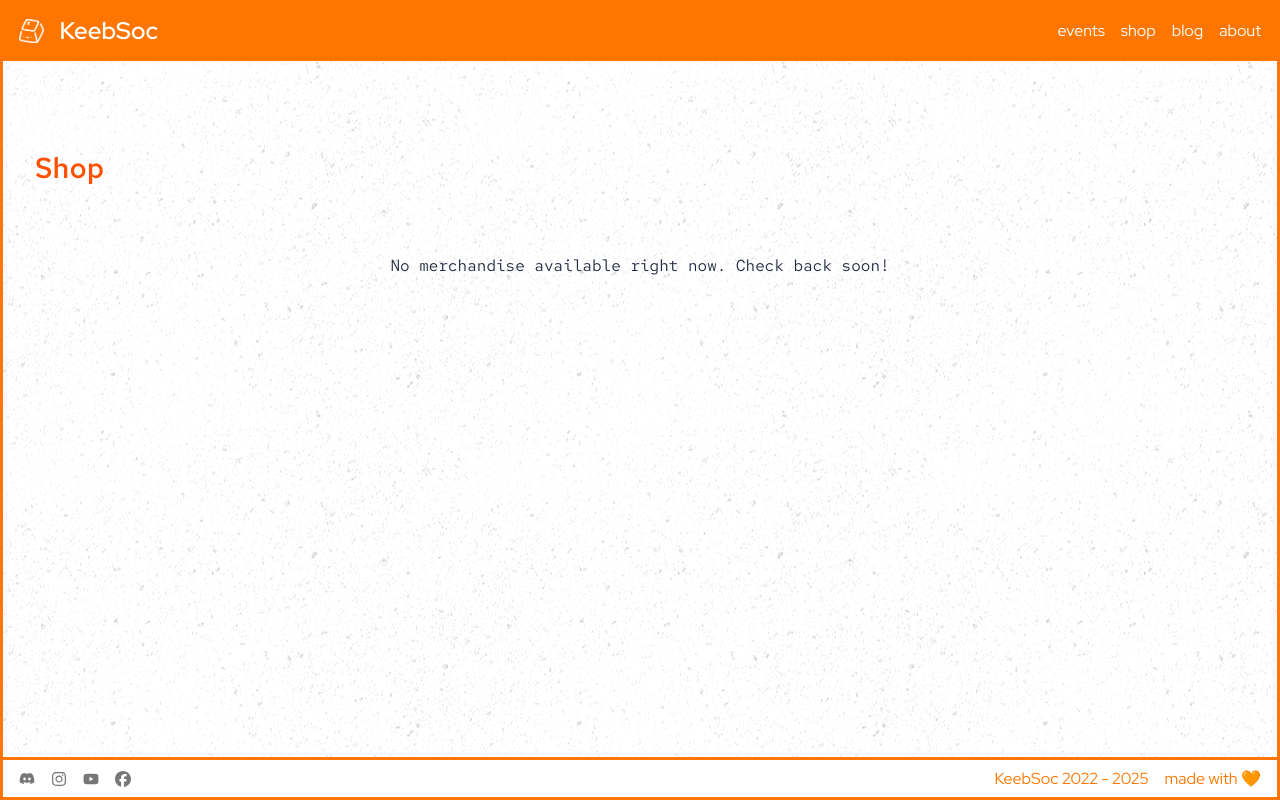
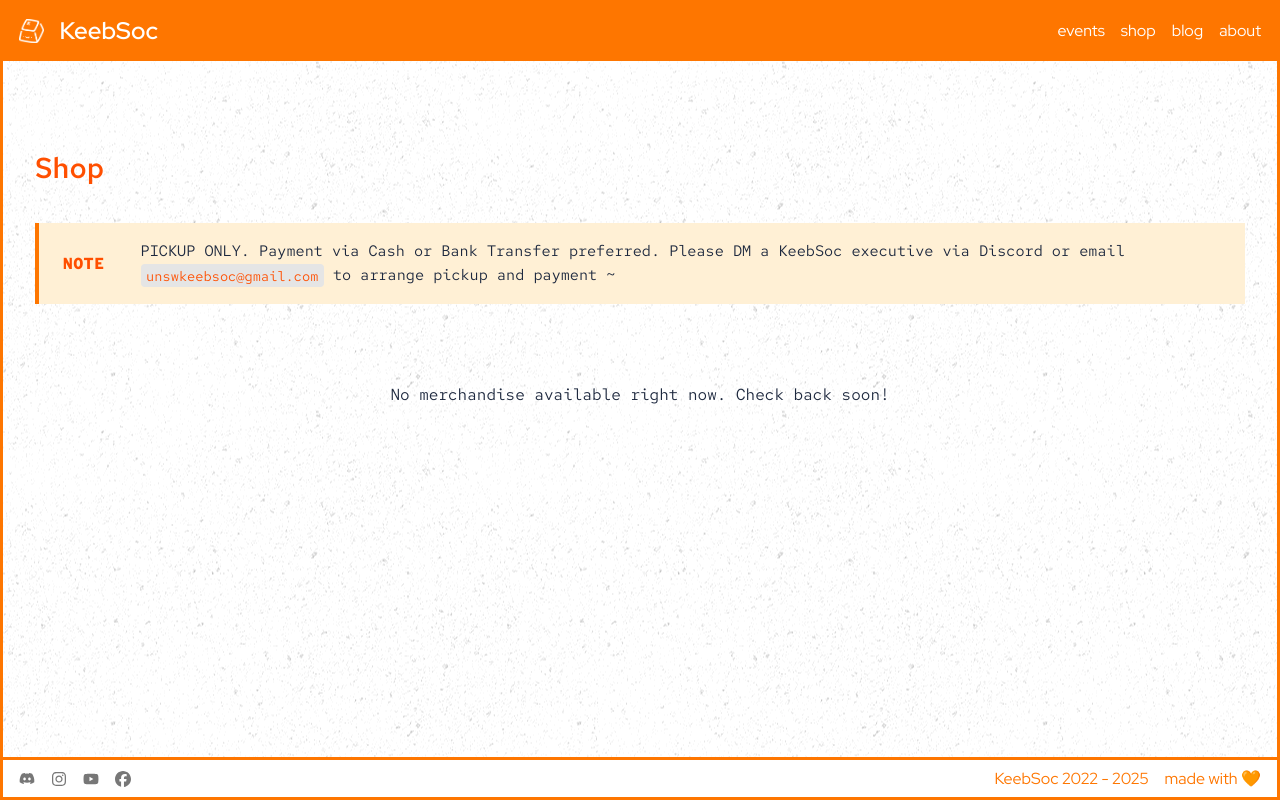
Before and after one commit to UNSW-KeebSoc/site, a Next.js app: page /shop in a window 1280 px wide. Built offline with nearby package versions, Linux system fonts and the light colour scheme.

Commit message:
add shop callout + component

```diff
--- a/src/app/(default)/shop/page.tsx
+++ b/src/app/(default)/shop/page.tsx
@@ -58,6 +58,9 @@
     return (
         <div className={styles.shopPage}>
             <h1>Shop</h1>
+            <Callout label="NOTE">
+                PICKUP ONLY. Payment via Cash or Bank Transfer preferred. Please DM a KeebSoc executive via Discord or email <a href="mailto:unswkeebsoc@gmail.com"><code>unswkeebsoc@gmail.com</code></a> to arrange pickup and payment ~
+            </Callout>
             {products.length === 0 ? (
                 <p className={styles.message}>
                     No merchandise available right now. Check back soon!
--- /dev/null
+++ b/src/components/Callout.module.css
@@ -0,0 +1,63 @@
+.callout {
+    display: grid;
+    grid-template-columns: auto 1fr;
+    gap: var(--space-lg);
+    align-items: stretch;
+    margin: var(--space-lg) 0 var(--space-2xl);
+    padding: var(--space-md) var(--space-lg);
+    border-left: 4px solid var(--orange-300);
+    background: var(--orange-000);
+    font-family: "RedHatMono", monospace;
+}
+
+/* Left column: label sits in its own vertical band, divided from the
+   message and centered against the message's full height. */
+.label {
+    display: flex;
+    align-items: center;
+    padding-right: var(--space-sm);
+    color: var(--orange-400);
+    font-weight: 700;
+    letter-spacing: 0.05em;
+    text-transform: uppercase;
+    white-space: nowrap;
+}
+
+.message {
+    margin: 0;
+    align-self: center;
+    line-height: 1.6;
+    font-size: 0.95em;
+    color: var(--gray-800);
+}
+
+.message code {
+    font-family: "RedHatMono", monospace;
+    font-size: 0.9em;
+}
+
+.message a {
+    color: var(--body-links);
+    text-decoration: none;
+    border-bottom: 1px solid transparent;
+    transition: border-color 0.2s ease;
+}
+
+.message a:hover {
+    border-bottom-color: var(--body-links);
+}
+
+@media (prefers-color-scheme: dark) {
+    .callout {
+        background: rgba(249, 125, 41, 0.1);
+        border-left-color: var(--orange-200);
+    }
+
+    .label {
+        color: var(--orange-200);
+    }
+
+    .message {
+        color: var(--orange-100);
+    }
+}
--- /dev/null
+++ b/src/components/Callout.tsx
@@ -0,0 +1,21 @@
+"use client";
+
+import { ReactNode } from "react";
+import styles from "./Callout.module.css";
+
+interface CalloutProps {
+    /** Short label shown in the left column, e.g. "NOTE". */
+    label: string;
+    /** The callout body — plain text or rich content (links, code, etc.). */
+    children: ReactNode;
+    className?: string;
+}
+
+export default function Callout({ label, children, className = "" }: CalloutProps) {
+    return (
+        <div className={`${styles.callout} ${className}`}>
+            <span className={styles.label}>{label}</span>
+            <p className={styles.message}>{children}</p>
+        </div>
+    );
+}
```
